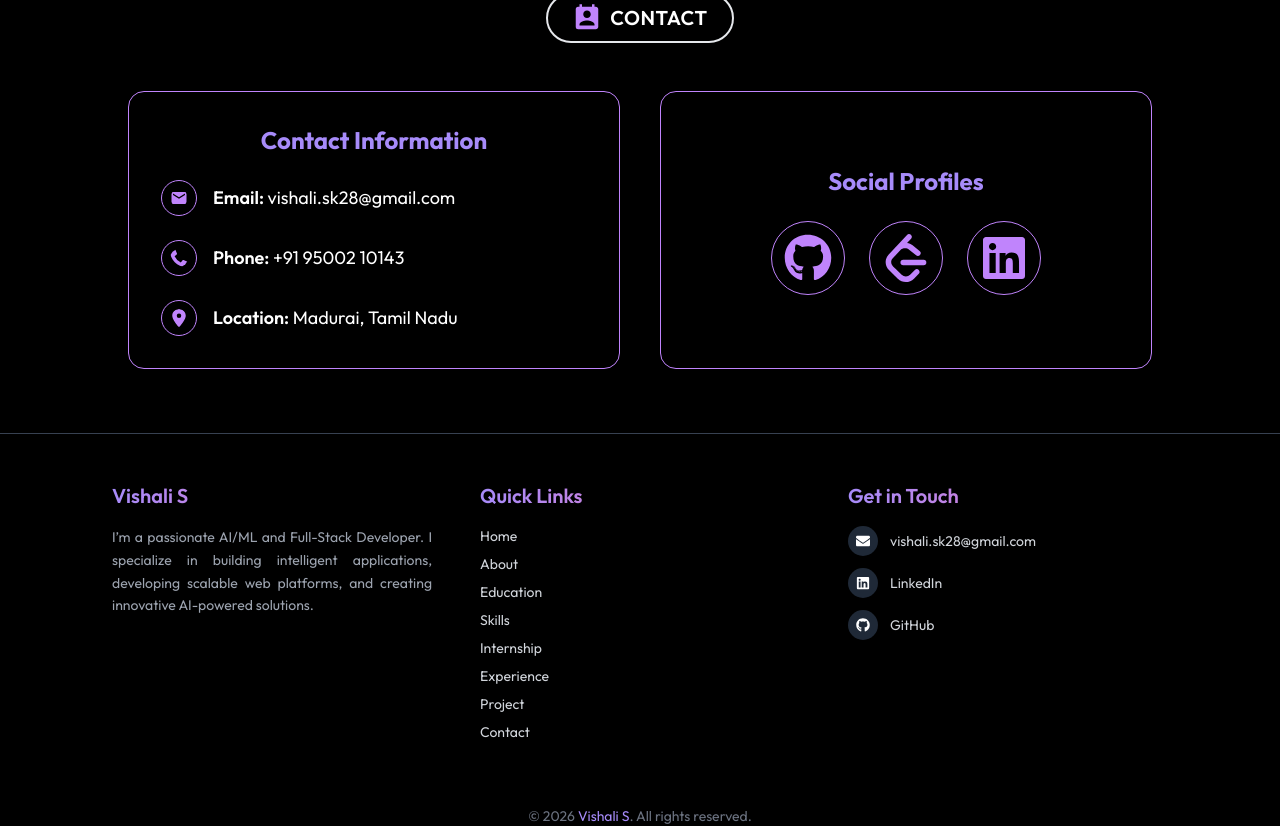
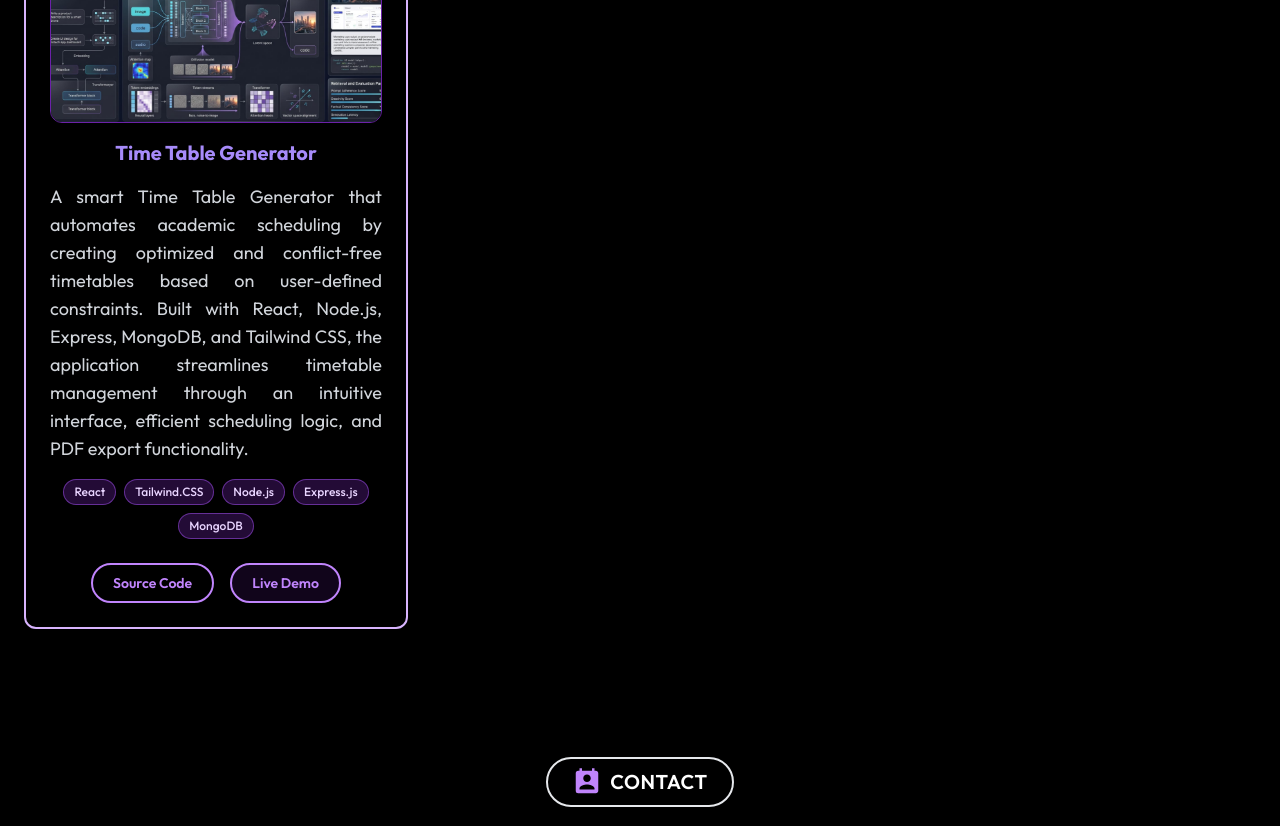
Before and after one commit to v56ishali/vishali_portfolio, a React (Vite) app: page / in a window 1280 px wide. Shown: the part 7240-8066 px from the top of the page. Built offline with nearby package versions, Linux system fonts and the light colour scheme.

Commit message:
Added Time Table Generator project

```diff
--- a/src/Components/MyWork/MyWork.jsx
+++ b/src/Components/MyWork/MyWork.jsx
@@ -57,6 +57,14 @@ const MyWork = () => {
       technologies: ["Python", "HuggingFace", "StreamLit", "Gradio", "Transformers"],
       sourceLink: "https://github.com/v56ishali/My_Generative_AI",
       demoLink: "https://huggingface.co/vishali-056/spaces"
+    },
+    {
+      title: "Time Table Generator",
+      description: "A smart Time Table Generator that automates academic scheduling by creating optimized and conflict-free timetables based on user-defined constraints. Built with React, Node.js, Express, MongoDB, and Tailwind CSS, the application streamlines timetable management through an intuitive interface, efficient scheduling logic, and PDF export functionality.",
+      image: genaiImg,
+      technologies: ["React", "Tailwind.CSS", "Node.js", "Express.js", "MongoDB"],
+      sourceLink: "https://github.com/v56ishali/TimeTable_Generator",
+      demoLink: "https://time-table-generator-pi.vercel.app/"
     }
   ];
 
```
